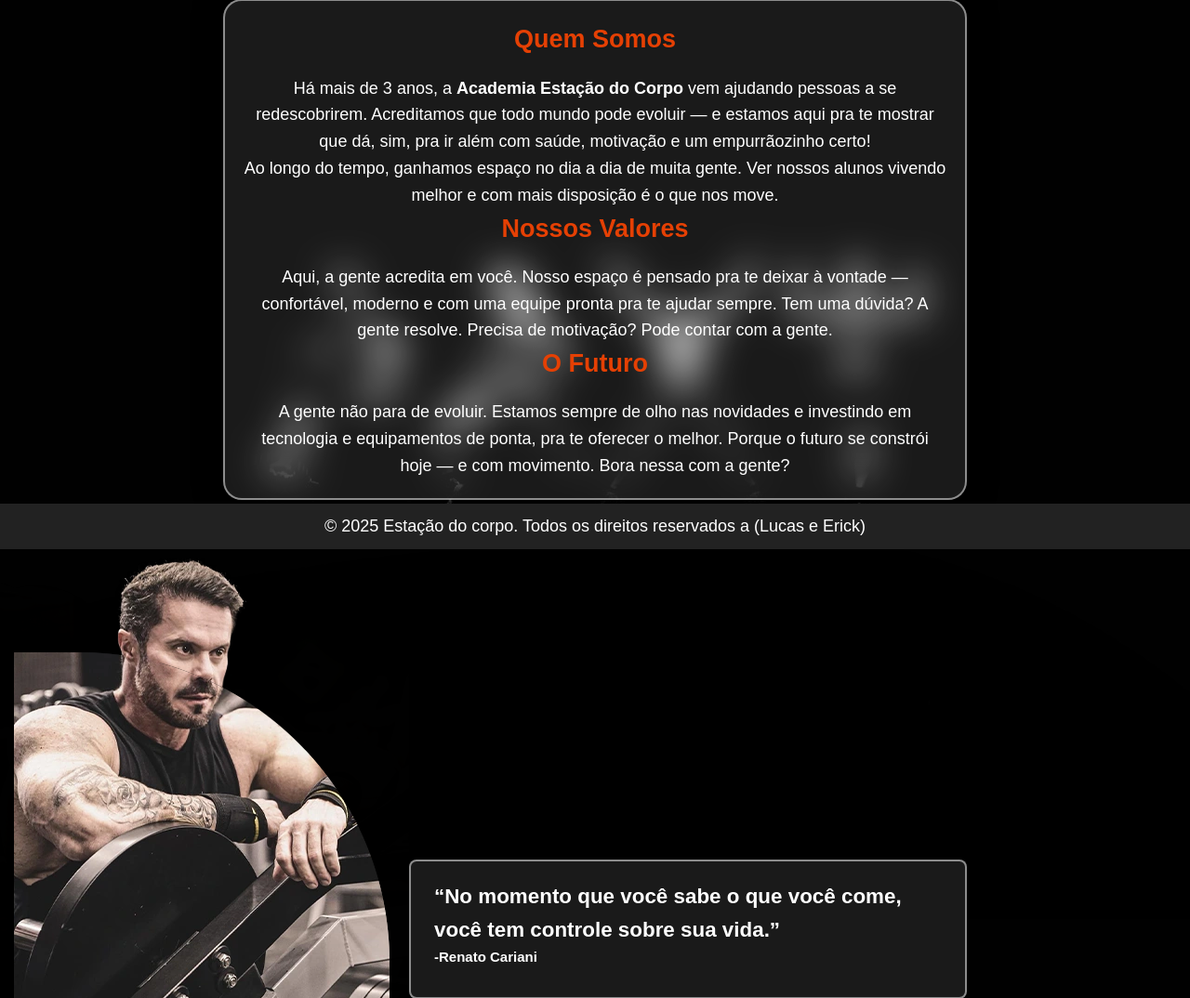
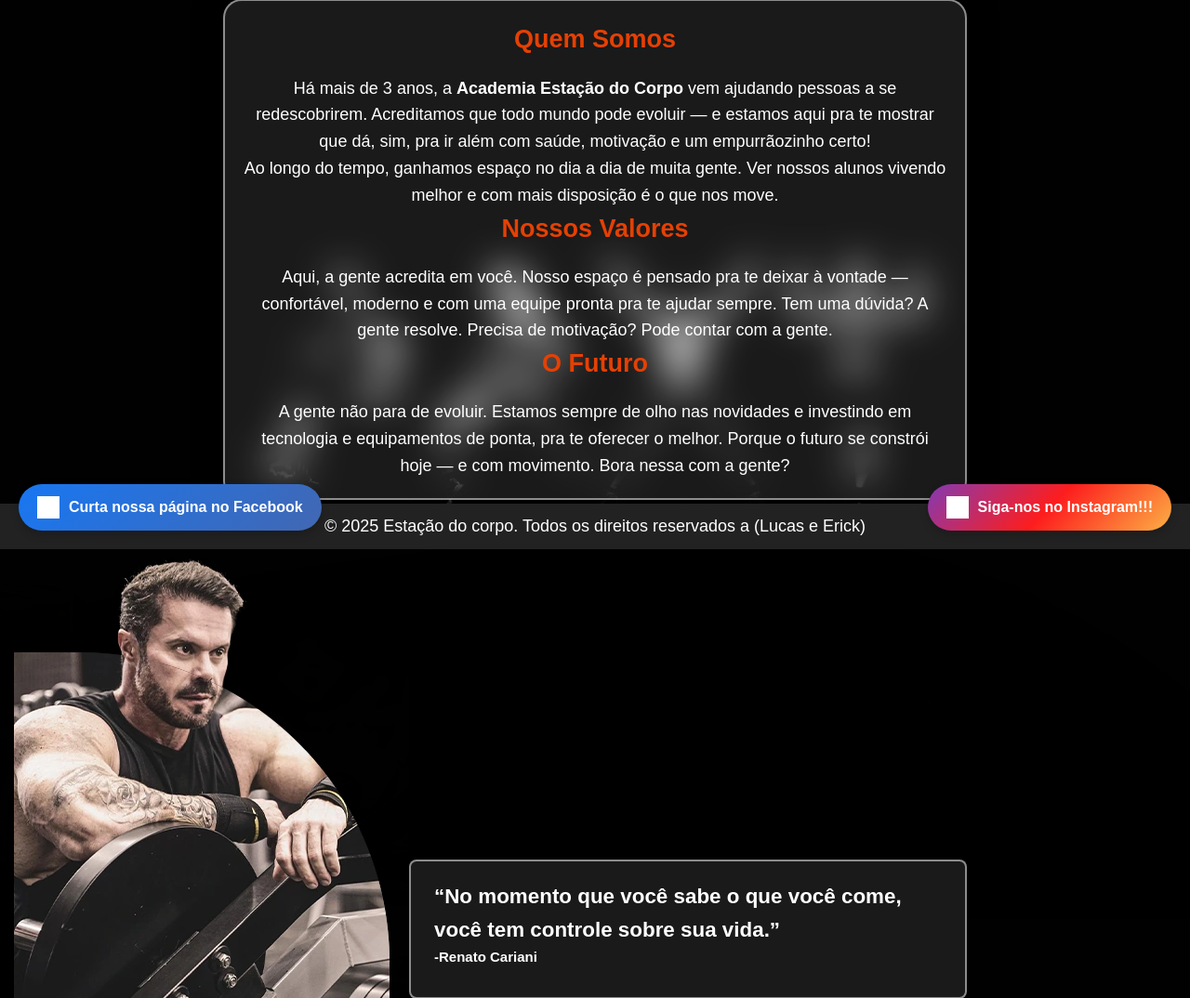
Before and after one commit to ERKpossamai/HTML, a PHP site: page / in a window 1280 px wide. Shown: the part 209-1283 px from the top of the page at 93% size. Run offline with PHP 8.4, Linux system fonts and the light colour scheme; grey boxes are pictures that could not be loaded.

Commit message:
botão-insta/face

```diff
--- a/MeuTCC/css/index.css
+++ b/MeuTCC/css/index.css
@@ -363,3 +363,63 @@ body {
     /* Centraliza o conteúdo */
   }
 }
+
+.instagram-link {
+  position: fixed;
+  bottom: 20px;
+  right: 20px;
+  z-index: 1000;
+  display: inline-flex;
+  align-items: center;
+  gap: 10px;
+  background: linear-gradient(135deg, #833ab4, #fd1d1d, #fcb045);
+  color: white;
+  padding: 12px 20px;
+  border-radius: 50px;
+  font-weight: bold;
+  font-size: 16px;
+  text-decoration: none;
+  transition: transform 0.3s, box-shadow 0.3s;
+  box-shadow: 0 4px 10px rgba(0, 0, 0, 0.2);
+}
+
+.instagram-link:hover {
+  transform: scale(1.05);
+  box-shadow: 0 6px 15px rgba(0, 0, 0, 0.3);
+}
+
+.instagram-link .icon {
+  width: 24px;
+  height: 24px;
+  filter: brightness(0) invert(1);
+}
+
+.facebook-link {
+  position: fixed;
+  bottom: 20px;
+  left: 20px;
+  z-index: 1000;
+  display: inline-flex;
+  align-items: center;
+  gap: 10px;
+  text-decoration: none;
+  background: linear-gradient(135deg, #1877f2, #4267B2);
+  color: white;
+  padding: 12px 20px;
+  border-radius: 50px;
+  font-weight: bold;
+  font-size: 16px;
+  transition: transform 0.3s, box-shadow 0.3s;
+  box-shadow: 0 4px 10px rgba(0, 0, 0, 0.2);
+}
+
+.facebook-link:hover {
+  transform: scale(1.05);
+  box-shadow: 0 6px 15px rgba(0, 0, 0, 0.3);
+}
+
+.facebook-link .icon {
+  width: 24px;
+  height: 24px;
+  filter: brightness(0) invert(1); /* deixa o ícone branco */
+}
--- a/MeuTCC/index.html
+++ b/MeuTCC/index.html
@@ -84,5 +84,26 @@
 
   <script async src="script.js"></script>
 
+  <!-- Link para o Instagram direto da biblioteca simpleicons-->
+<a href="https://www.instagram.com/piscinaestacaodocorpo/"
+   class="instagram-link"
+   target="_blank"
+   rel="noopener noreferrer">
+   <img src="https://cdn.jsdelivr.net/gh/simple-icons/simple-icons/icons/instagram.svg" alt="Instagram" class="icon">
+   Siga-nos no Instagram!!!
+</a>
+
+<!--Facebook simpleicons-->
+<a href="https://www.facebook.com/estacaodocorpocorbelia/"
+   class="facebook-link"
+   target="_blank"
+   rel="noopener noreferrer">
+   <img src="https://cdn.jsdelivr.net/gh/simple-icons/simple-icons/icons/facebook.svg"
+        alt="Facebook"
+        class="icon">
+   Curta nossa página no Facebook
+</a>
+
+
 </body>
 </html>
```
Also changed, not shown: MeuTCC/css/produto.css (line endings or trailing spaces).
